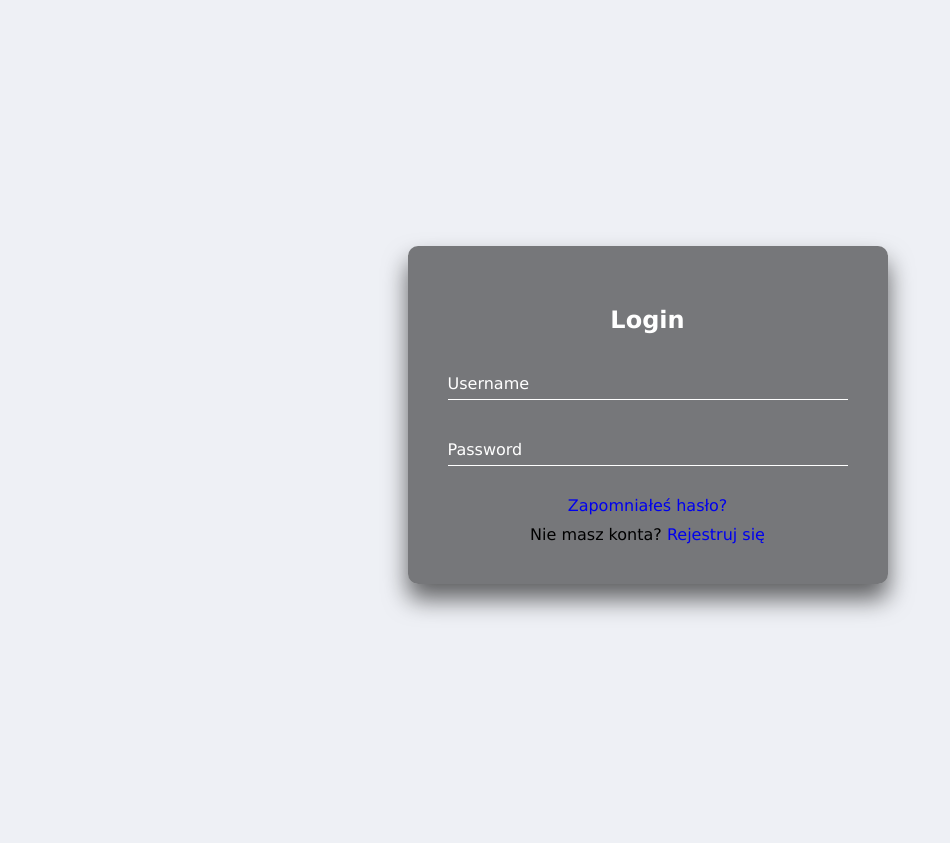
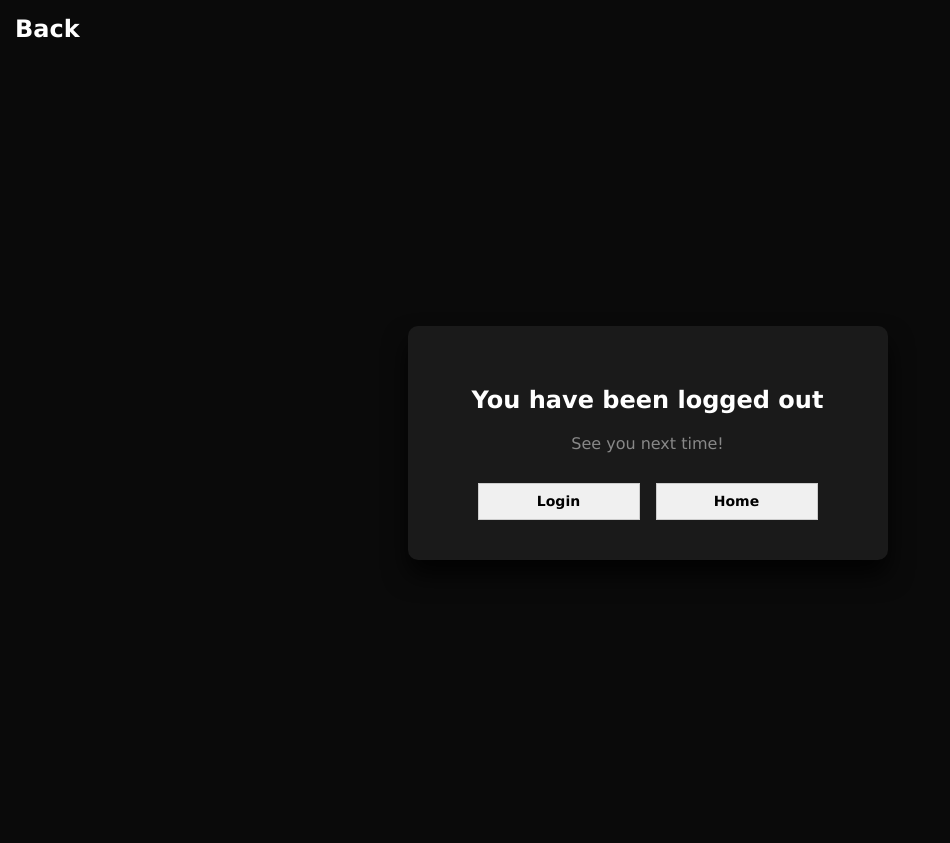
Before and after one commit to hgxxqua/php-store-ostrava, a PHP site: page /logout.php in a window 1280 px wide. Shown: the whole page, without its empty margins (0-950 px from the left). Before the commit the page ends 615 px from the top, so only its background shows below. Run offline with PHP 8.4, Linux system fonts and the light colour scheme.

Commit message:
logaut fixed func

```diff
--- a/index.php
+++ b/index.php
@@ -1,6 +1,6 @@
 <?php
 session_start();
-require_once("functions.php");
+require_once __DIR__ . '/functions.php';
 ?>
 <!DOCTYPE html>
 <html lang="pl">
--- a/login.php
+++ b/login.php
@@ -1,6 +1,6 @@
 <?php
 session_start();
-require_once("functions.php");
+require_once __DIR__ . '/functions.php';
 
 // Проверяем, пришла ли форма методом POST
 if ($_SERVER["REQUEST_METHOD"] == "POST" && isset($_POST["Login"])) {
--- a/logout.php
+++ b/logout.php
@@ -1,103 +1,90 @@
+<?php
+session_start();
+$_SESSION = [];
+if(ini_get('session.use_cookies')){
+    $p = session_get_cookie_params();
+    setcookie(session_name(), '', time() - 42000,
+        $p['path'], $p['domain'], $p['secure'], $p['httponly']
+    );
+}
+session_destroy();
+?>
 <!DOCTYPE html>
 <html lang="pl">
 <head>
     <meta charset="UTF-8">
-    <title>Login</title>
-
+    <title>Logged Out</title>
     <style>
-        body {margin: 0; background: #eef0f5; font-family: Verdana;
-        overflow:hidden;
-        margin-top:15px;
-        margin-left:15px;}
-
+        body {
+            margin: 0;
+            background: #0a0a0a;
+            font-family: Verdana;
+            overflow: hidden;
+            padding-top: 15px;
+            padding-left: 15px;
+        }
         .glowa {
-
-            min-height: 100vh;
+            height: 100vh;
             display: flex;
             justify-content: center;
             align-items: center;
-            overflow-y:hidden;
         }
-
         .login-box {
             width: 400px;
             padding: 40px;
-            background: rgba(0,0,0,.5);
-            box-shadow: 0 15px 25px rgba(0,0,0,.6);
+            background: #1a1a1a;
+            box-shadow: 0 15px 25px rgba(0,0,0,.8);
             border-radius: 10px;
+            text-align: center;
         }
-
-        .login-box h2 { color: white; text-align: center; margin-bottom: 30px; }
-
-        .user-box { position: relative; }
-
-
-        .user-box input {
+        .login-box h2 { color: white; margin-bottom: 20px; }
+        .login-box p { color: #888; margin-bottom: 30px; }
+        a { text-decoration: none; color: #ccff00; font-weight: bold; }
+        a:hover { color: #fff; }
+        .blok-dla-knopki {
             width: 100%;
-            padding: 10px 0;
-            color: #fff;
-            margin-bottom: 30px;
-            border: none;
-            border-bottom: 1px solid #fff;
-            background: transparent;
-            outline: none;
+            display: flex;
+            justify-content: center;
+            gap: 16px;
+            margin-top: 10px;
         }
-
-
-        .user-box label {
-            position: absolute;
-            top: 0; left: 0;
-            padding: 10px 0;
-            color: #fff;
-            pointer-events: none; /* Пропускает клик сквозь себя на input */
-            transition: .5s; /* Плавность движения */
+        .knopka-dla-rega {
+            background: #f0f0f0;
+            border: 1px solid #ccc;
+            text-align: center;
+            height: 35px;
+            width: 160px;
+            font-family: Verdana;
+            font-size: 14px;
+            cursor: pointer;
+            transition: 0.3s;
+            text-decoration: none;
+            color: #000;
+            display: flex;
+            align-items: center;
+            justify-content: center;
         }
-
-        /* АНИМАЦИЯ: Когда фокус на поле ИЛИ когда оно не пустое (:valid) */
-        .user-box input:focus ~ label,
-        .user-box input:valid ~ label {
-            top: -17px;
-            font-size: 15px;
-            color: #03e9f4;
+        .knopka-dla-rega:hover {
+            background: #ccff00;
+            border-color: #ccff00;
+            color: #000;
         }
-
-        .forgot-password{text-align:center;}
-
-
-        .rejestracja{text-align:center; padding-top:10px;}
-
-
-
-
-        a{text-decoration:none}
-
     </style>
 </head>
 <body>
 
+    <a href="index.php"><h2 style="color:white; margin:0;">Back</h2></a>
+
     <div class="glowa">
         <div class="login-box">
-            <h2>Login</h2>
-            <form>
-                <div class="user-box">
-                    <input type="text" name="Login" required="">
-                    <label>Username</label>
-                </div>
-                <div class="user-box">
-                    <input type="password" name="Hasło" required="">
-                    <label>Password</label>
-
-                    <div class="forgot-password">
-                        <a href="footer.php">Zapomniałeś hasło?</a>
-</div>
-
-                    <div class="rejestracja">
-
-                        Nie masz konta? <a href="header.php">Rejestruj się</a>
-                       </div>
-                </div>
-            </form>
+            <h2>You have been logged out</h2>
+            <p>See you next time!</p>
+            <div class="blok-dla-knopki">
+                <a href="login.php" class="knopka-dla-rega">Login</a>
+                <a href="index.php" class="knopka-dla-rega">Home</a>
+            </div>
         </div>
     </div>
+
 </body>
 </html>
--- a/register.php
+++ b/register.php
@@ -1,6 +1,6 @@
 <?php
         session_start();
-        require_once('functions.php');
+        require_once __DIR__ . '/functions.php';
 
         if(isset($_POST['username']))       {
             $username = $_POST['username'];
```
Also changed, not shown: cabinet.php (+10 -10 lines), functions.php (+29 -15 lines).
